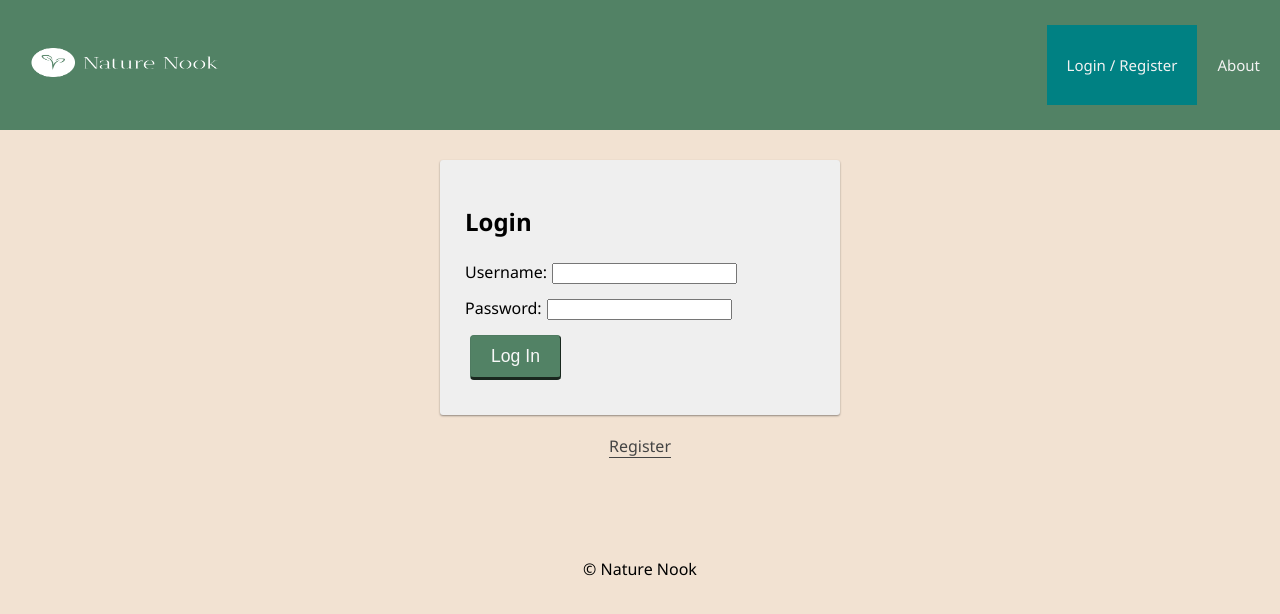
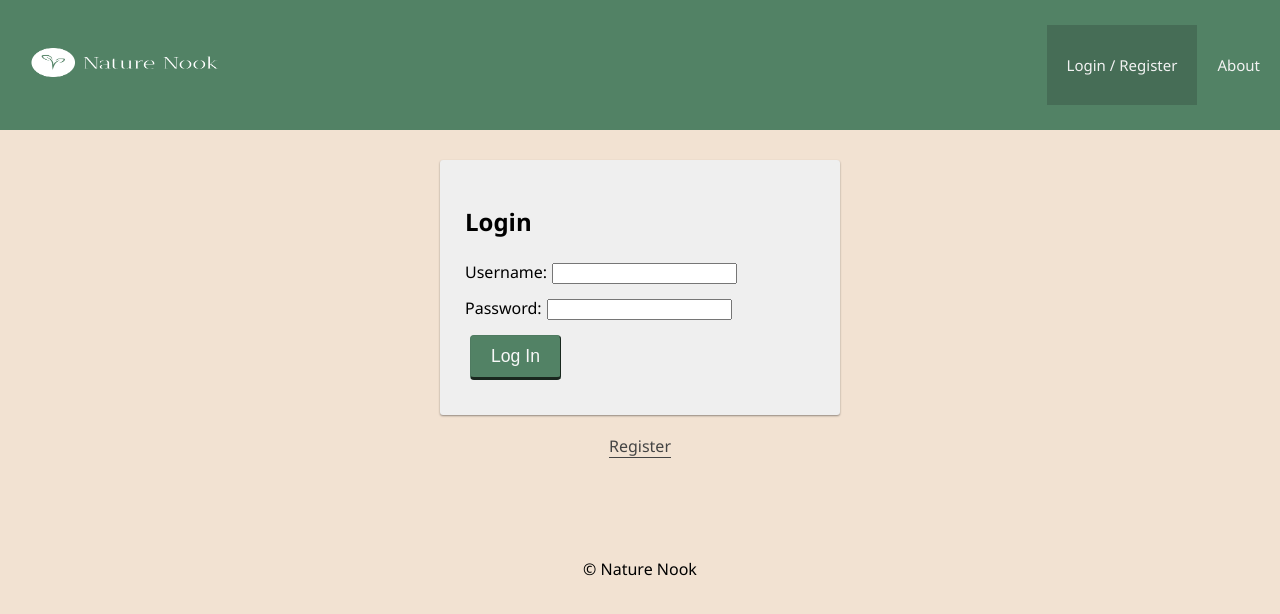
Before and after one commit to dylanb588/Nature-Nook, a React (Vite) app: page /#/user in a window 1280 px wide. In both pictures the pointer is over the link "Login / Register". Shown: the top 614 px of the page. Built offline with nearby package versions, Linux system fonts and the light colour scheme; no server answers.

Commit message:
Update nav bar hover

```diff
--- a/src/components/Nav/Nav.css
+++ b/src/components/Nav/Nav.css
@@ -37,5 +37,5 @@
 }
 
 .navLink:hover {
-  background-color: #008183;
+  background-color: #466d56;
 }
```
